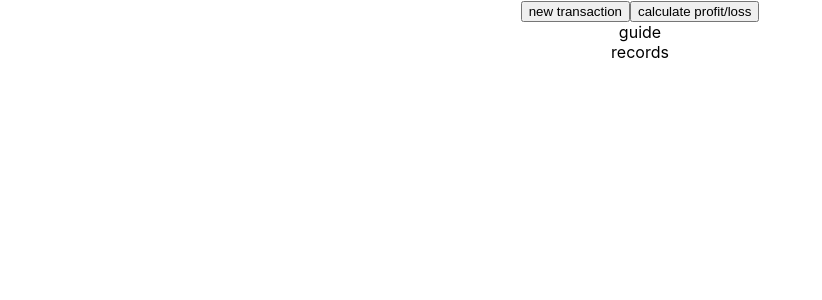
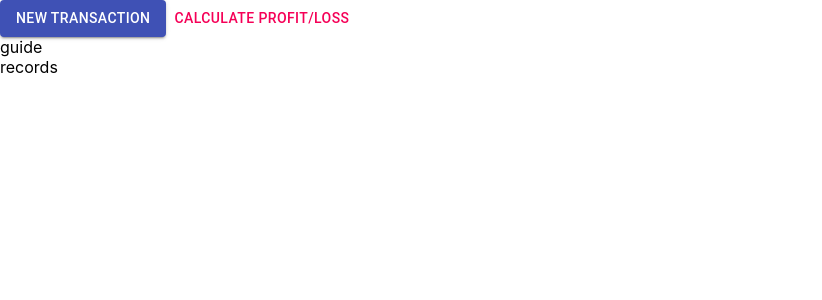
Before and after one commit to andretai/fees-calc-2, a React (Create React App) app: page / in a window 1280 px wide. Shown: the top 300 px of the page, without its empty margins (0-822 px from the left). Built offline with nearby package versions, Linux system fonts and the light colour scheme.

Commit message:
#2 installed material ui.

```diff
--- a/package.json
+++ b/package.json
@@ -3,6 +3,8 @@
   "version": "0.1.0",
   "private": true,
   "dependencies": {
+    "@material-ui/core": "^4.11.3",
+    "@material-ui/icons": "^4.11.2",
     "@testing-library/jest-dom": "^5.11.4",
     "@testing-library/react": "^11.1.0",
     "@testing-library/user-event": "^12.1.10",
--- a/src/App.css
+++ /dev/null
@@ -1,38 +0,0 @@
-.App {
-  text-align: center;
-}
-
-.App-logo {
-  height: 40vmin;
-  pointer-events: none;
-}
-
-@media (prefers-reduced-motion: no-preference) {
-  .App-logo {
-    animation: App-logo-spin infinite 20s linear;
-  }
-}
-
-.App-header {
-  background-color: #282c34;
-  min-height: 100vh;
-  display: flex;
-  flex-direction: column;
-  align-items: center;
-  justify-content: center;
-  font-size: calc(10px + 2vmin);
-  color: white;
-}
-
-.App-link {
-  color: #61dafb;
-}
-
-@keyframes App-logo-spin {
-  from {
-    transform: rotate(0deg);
-  }
-  to {
-    transform: rotate(360deg);
-  }
-}
--- a/src/App.js
+++ b/src/App.js
@@ -1,5 +1,4 @@
 import Transactions from './pages/Transactions';
-import './App.css';
 
 function App() {
   return (
--- a/src/pages/Transactions.js
+++ b/src/pages/Transactions.js
@@ -2,6 +2,7 @@ import React from 'react';
 import Summary from '../components/transactions/Summary';
 import Guide from '../components/transactions/Guide';
 import Records from '../components/transactions/Records';
+import { Button } from '@material-ui/core';
 
 const Transactions = () => {
   const [summary, setSummary] = React.useState(false);
@@ -11,8 +12,8 @@ const Transactions = () => {
   return (
     <div>
       <div id="buttons">
-        <button>new transaction</button>
-        <button onClick={() => toggleSummary()}>calculate profit/loss</button>
+        <Button color="primary" variant="contained">new transaction</Button>
+        <Button color="secondary" onClick={() => toggleSummary()}>calculate profit/loss</Button>
       </div>
       <div id="summaryOrGuide">
         { summary === true ? <Summary/> : <Guide/> }
```
Also changed, not shown: 1 other file (tests, documents, lock files or other folders).
